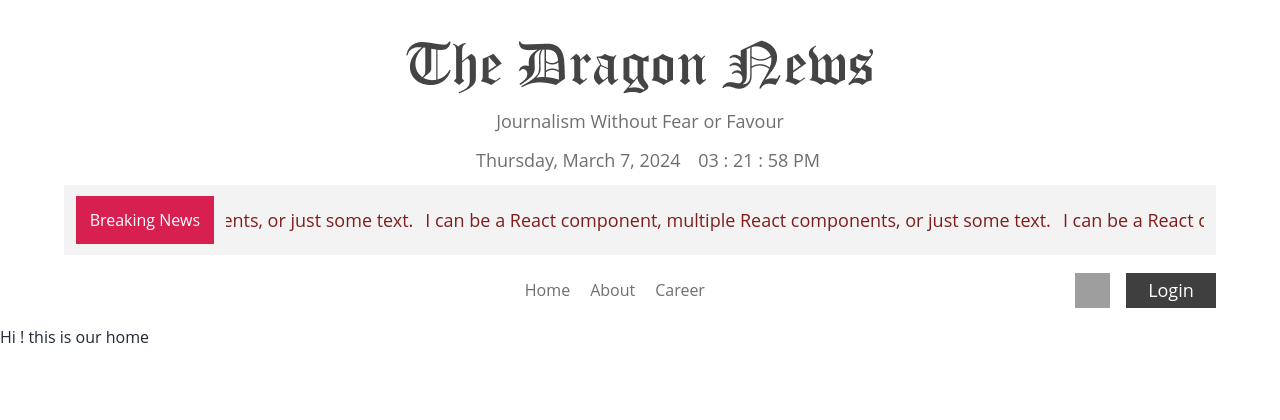
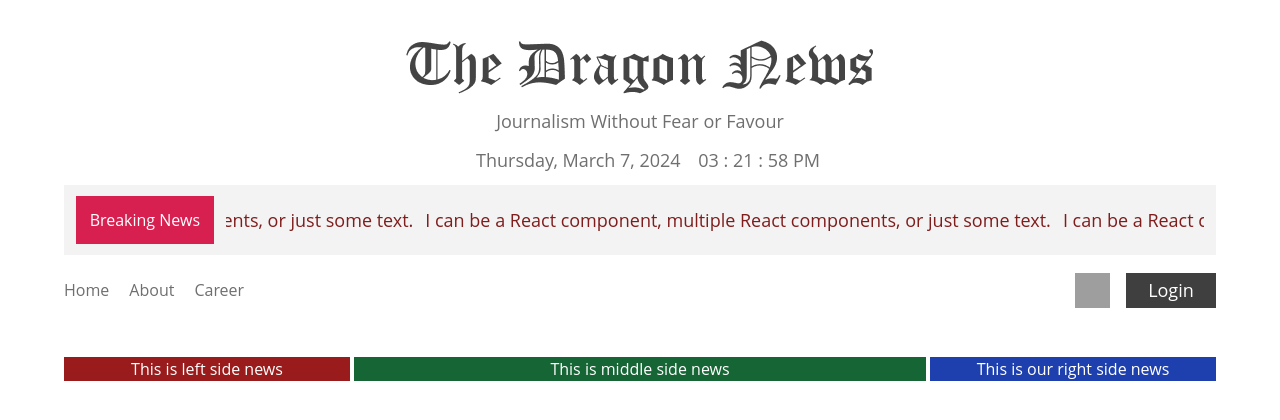
Before and after one commit to younuskhan1/dragon-news-tailwind-done-by-me, a React (Vite) app: page / in a window 1280 px wide. Shown: the top 420 px of the page. Built offline with nearby package versions, Linux system fonts and the light colour scheme; grey boxes are pictures that could not be loaded.

Commit message:
the last push for today

```diff
--- a/src/Components/Home/Home.jsx
+++ b/src/Components/Home/Home.jsx
@@ -1,8 +1,13 @@
+import LeftSideNews from "../LeftSideNews/LeftSideNews";
+import MiddleSideNews from "../MiddleSideNews/MiddleSideNews";
+import RightSideNews from "../RightSideNews/RightSideNews";
 
 const Home = () => {
     return (
-        <div>
-            <h1>Hi ! this is our home</h1>
+        <div className="w-[98%] lg:w-[90%] flex flex-col md:flex-col lg:flex-row justify-between m-auto mt-8 gap-1">
+           <LeftSideNews></LeftSideNews>
+           <MiddleSideNews></MiddleSideNews>
+           <RightSideNews></RightSideNews>
         </div>
     );
 };
--- /dev/null
+++ b/src/Components/LeftSideNews/LeftSideNews.jsx
@@ -0,0 +1,10 @@
+
+const LeftSideNews = () => {
+    return (
+        <div className="w-[100%] lg:w-[25%] bg-red-800">
+            <h1 className="text-center text-white">This is left side news</h1>
+        </div>
+    );
+};
+
+export default LeftSideNews;
--- /dev/null
+++ b/src/Components/MiddleSideNews/MiddleSideNews.jsx
@@ -0,0 +1,10 @@
+
+const MiddleSideNews = () => {
+    return (
+        <div className="w-[100%] lg:w-[50%] bg-green-800">
+            <h1 className="text-center text-white">This is middle side news</h1>
+        </div>
+    );
+};
+
+export default MiddleSideNews;
--- a/src/Components/Navbar/Navbar.jsx
+++ b/src/Components/Navbar/Navbar.jsx
@@ -13,7 +13,7 @@
             </div>
             <h1 className="text-center text-[18px] pt-2 text-[#706F6F]">Journalism Without Fear or Favour</h1>
             <TimeTable></TimeTable>
-            <div className="w-[90%] h-[70px] bg-[#f3f3f3] m-auto flex justify-center items-center">
+            <div className="w-[99%] md:w-[98%] lg:w-[90%] h-[70px] bg-[#f3f3f3] m-auto flex justify-center items-center">
                 <div className="w-[98%] flex">
                     <button className="w-[160px] h-[48px] bg-[#d72050] mr-3 text-white">Breaking News</button>
                     <Marquee pauseOnHover = {true} speed={80}>
@@ -25,19 +25,17 @@
                     </Marquee>
                 </div>
             </div>
-            <div className="flex justify-end w-[90%] m-auto">
-                <div className="w-[60%] h-[70px] flex justify-between mr-0 items-center">
+                <div className="w-[98%] lg:w-[90%] h-[70px] flex justify-between m-auto items-center">
                     <ul className="flex text-[#706F6F]">
-                        <li className="mr-5 cursor-pointer">Home</li>
-                        <li className="mr-5 cursor-pointer">About</li>
+                        <li className="mr-2 md:mr-5 cursor-pointer">Home</li>
+                        <li className="mr-2 md:mr-5 cursor-pointer">About</li>
                         <li className="cursor-pointer">Career</li>
                     </ul>
                     <ul className="flex">
-                        <li><img className="w-[35px] h-[35px] mr-4 cursor-pointer" src={user} alt="" /></li>
+                        <li><img className="w-[35px] h-[35px] mr-2 ml-2 md:ml-0 md:mr-4 cursor-pointer" src={user} alt="" /></li>
                         <li><button className="bg-[#403f3f] text-white w-[90px] h-[35px] text-[18px]">Login</button></li>
                     </ul>
                 </div>
-            </div>
         </div>
     );
 };
--- /dev/null
+++ b/src/Components/RightSideNews/RightSideNews.jsx
@@ -0,0 +1,10 @@
+
+const RightSideNews = () => {
+    return (
+        <div className="w-[100%] lg:w-[25%] bg-blue-800">
+            <h1 className="text-center text-white">This is our right side news</h1>
+        </div>
+    );
+};
+
+export default RightSideNews;
```
